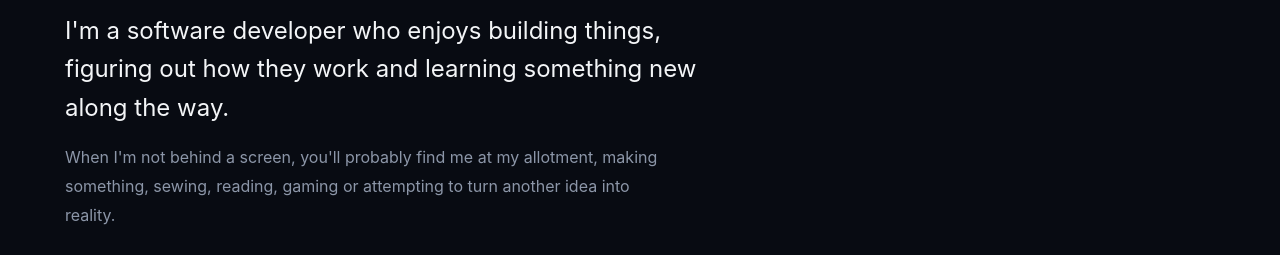
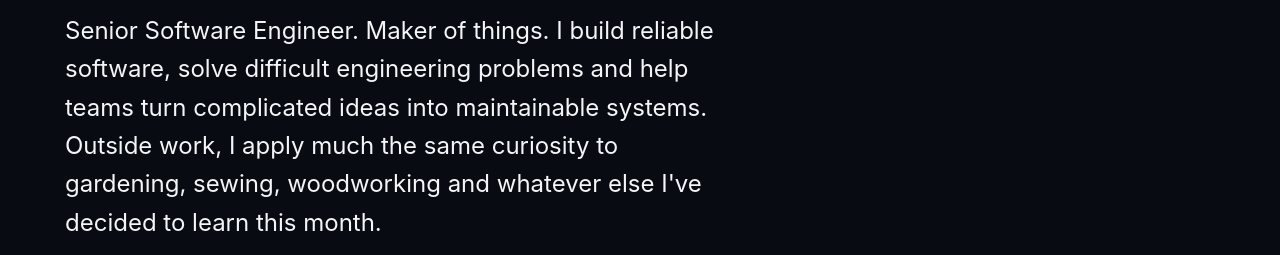
Before and after one commit to AmandaDee/hobby-site, a plain HTML site: page index.html in a window 1280 px wide. Shown: the part 472-727 px from the top of the page. Drawn offline with Linux system fonts and the light colour scheme.

Commit message:
fix: minor about text changes

```diff
--- a/index.html
+++ b/index.html
@@ -52,9 +52,10 @@
       </h1>
 
       <p class="hero-intro">
-        I'm a software developer who enjoys building things,
-        figuring out how they work and learning something new
-        along the way.
+        Senior Software Engineer. Maker of things.
+        I build reliable software, solve difficult engineering problems and help teams turn complicated ideas into
+        maintainable systems. Outside work, I apply much the same curiosity to gardening, sewing, woodworking and
+        whatever else I've decided to learn this month.
       </p>
 
       <p class="hero-personal">
@@ -160,7 +161,7 @@
   <section id="projects" class="section" aria-labelledby="projects-title">
     <header class="section-heading">
       <p class="eyebrow">
-        02 / PROJECTS COMING SOON
+        02 / PROJECTS
       </p>
 
       <h2 id="projects-title">
```
